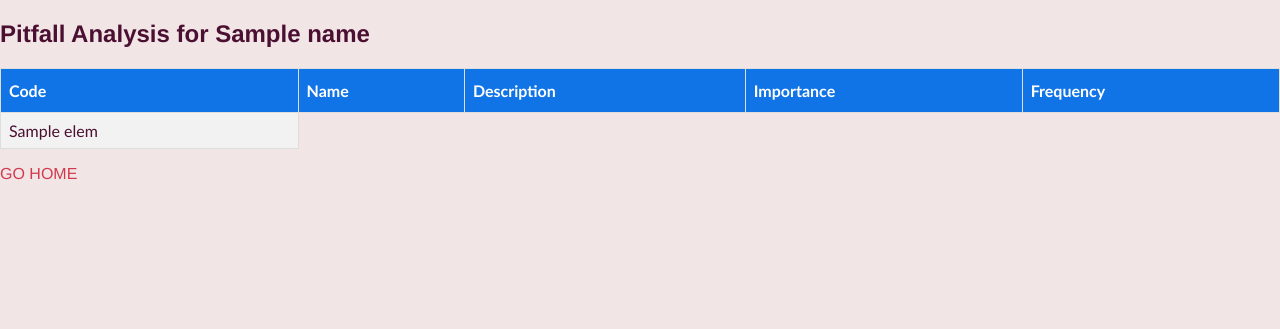
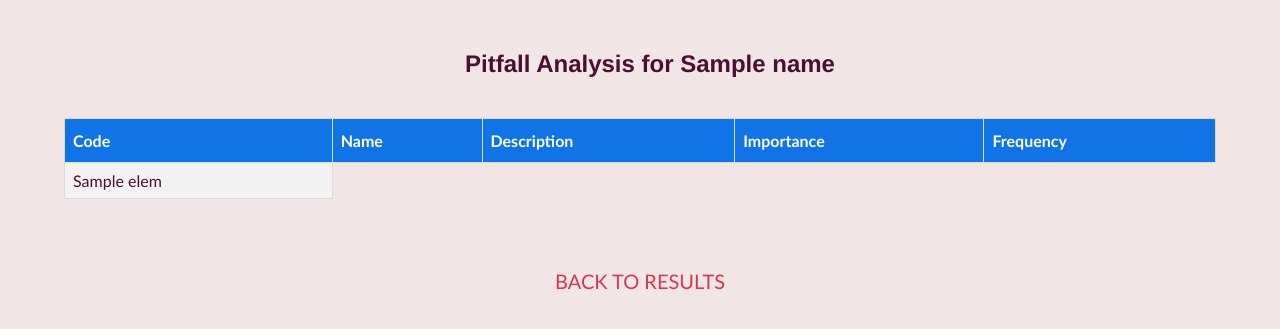
Before and after one commit to Remorax/OntoRanker, a Flask app: template templates/detailed.html in a window 1280 px wide. Shown: the top 329 px of the page. Run offline with Flask 2, Linux system fonts and the light colour scheme; the template is opened without the code that fills it: most values are stand-ins (such as "Sample title", 1, 10 or a date in 2020).

Commit message:
Fixed detailed page alignment; added lxml dependency

```diff
--- a/requirements.txt
+++ b/requirements.txt
@@ -1,3 +1,4 @@
+lxml==4.2.5
 Flask==1.0.2
 gunicorn==20.0.4
 itsdangerous==0.24
--- a/templates/detailed.html
+++ b/templates/detailed.html
@@ -13,8 +13,8 @@
 			.comparison {
 				font-family: "Trebuchet MS", Arial, Helvetica, sans-serif;
 				border-collapse: collapse;
-				width: 100%;
-
+				width: 90%;
+				padding-top: 30px
 			}
 
 			.analysis td, .analysis th {
@@ -32,17 +32,31 @@
 				text-align: left;
 				background-color: #1074e6;
 				color: white;
+
 			}
+
+			#home {
+				font-family: "Trebuchet MS", Arial, Helvetica, sans-serif;
+				text-align:center;
+				font-size: 20px;
+				padding-top: 50px;
+			}
+
 			a#homelink:hover {
 			    color: blue;
 			}
+			#topic {
+			    text-align: center;
+			 	padding: 30px 0px 20px 20px;
+			}
+
 	</style>
 	<link rel="stylesheet" type="text/css" href="{{ url_for('static', filename='normalize.css') }}" />
 		<link rel="stylesheet" type="text/css" href="{{ url_for('static', filename='demo.css') }}" />
 		<link rel="stylesheet" type="text/css" href="{{ url_for('static', filename='component.css') }}" />
 </head>
 <body>
-	<h2>Pitfall Analysis for {{name}}</h2>
+	<h2 id="topic">Pitfall Analysis for {{name}}</h2>
 	<table class="analysis comparison" align="center">
 		<tr>
 			<th>Code</th>
@@ -59,6 +73,7 @@
 		</tr>
 		{% endfor %}
 	</table>
-	<a href="/" id="homelink"><p id="home">GO HOME</p></a>
+	<a href="/analysis" id="homelink"><p id="home">BACK TO RESULTS</p></a>
+	<br/><br/><br/><br/>
 </body>
 </html>
```
